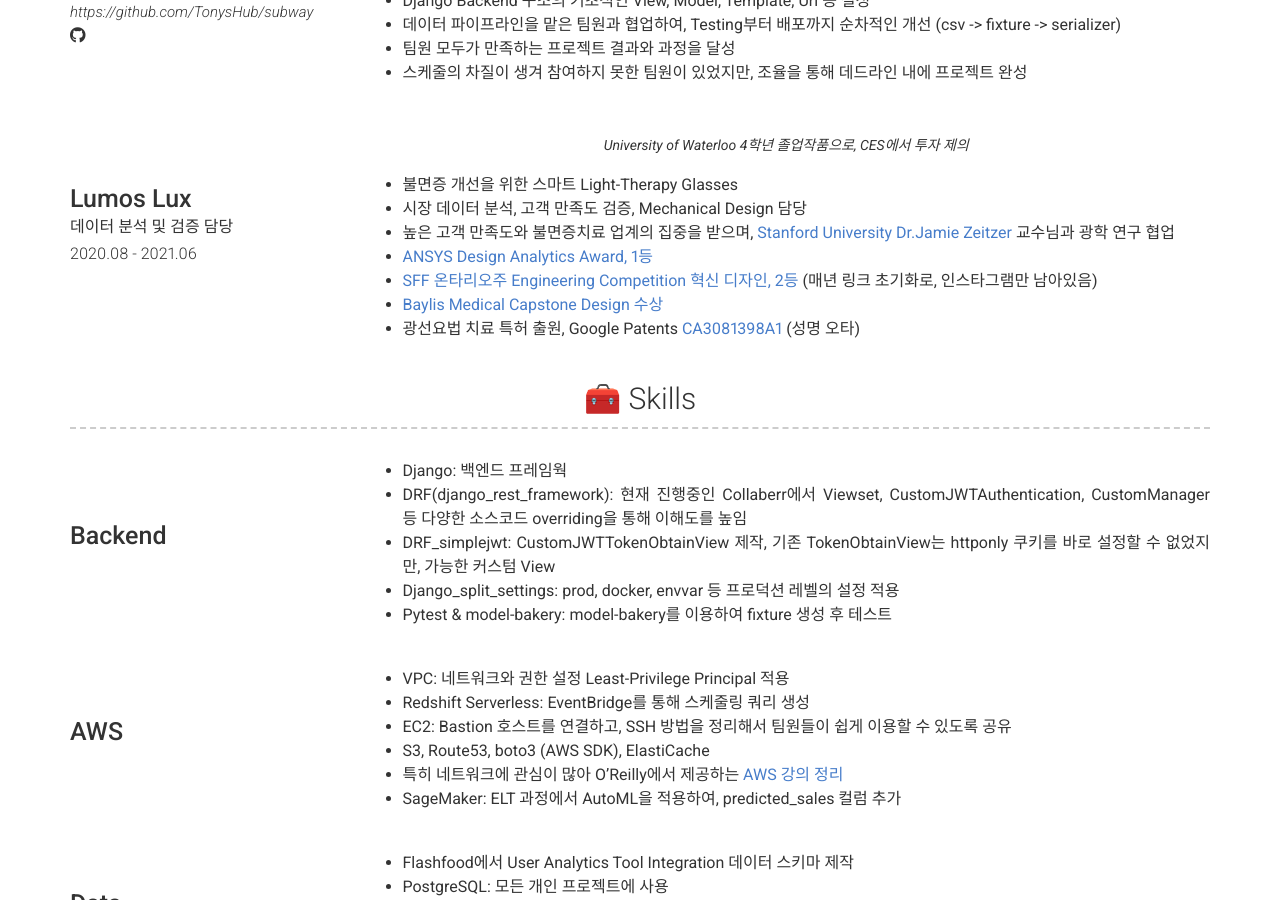
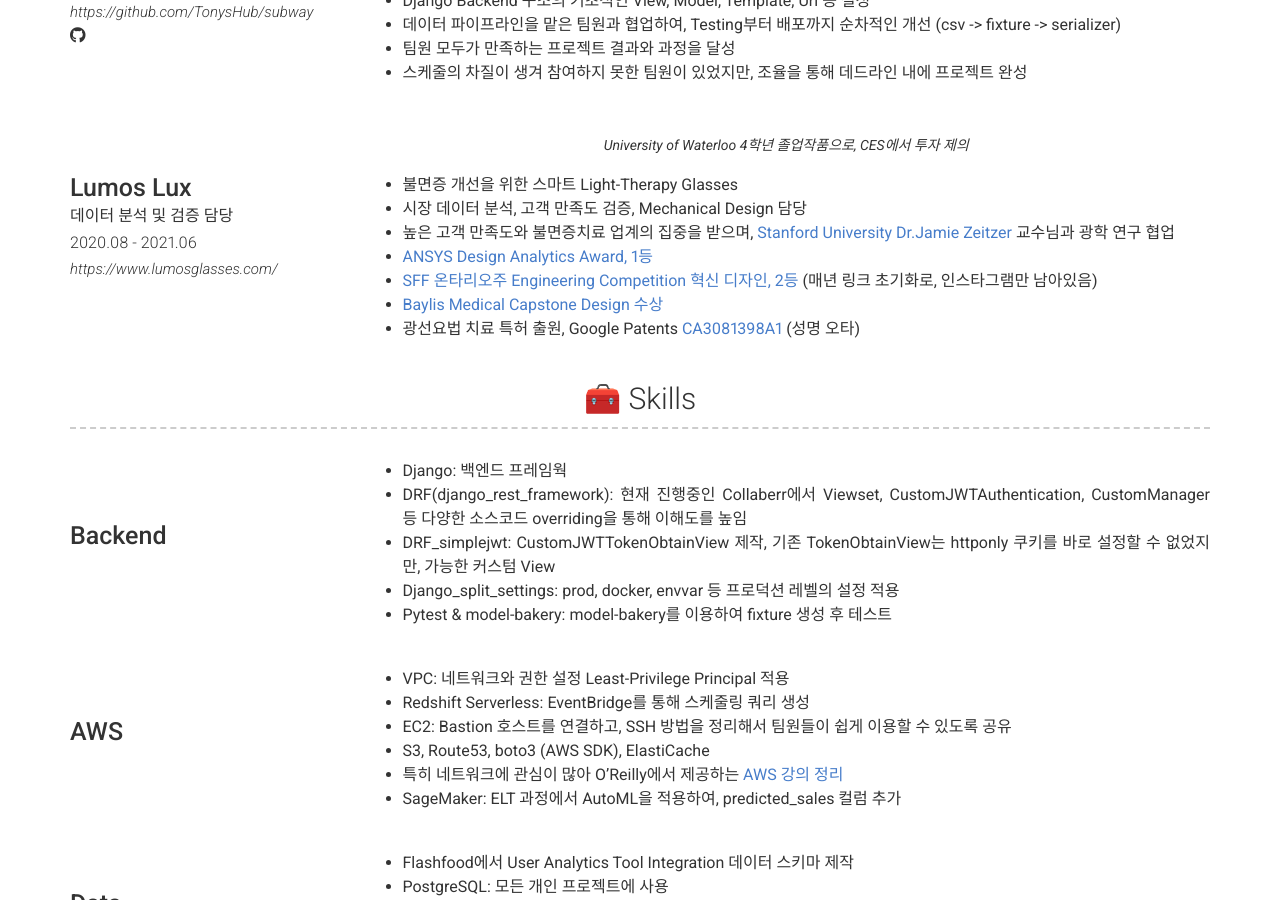
Before and after one commit to TonysHub/TonysHub.github.io, a Jekyll site: the page built from index.md, in a window 1280 px wide and 900 px high, scrolled down 1382 px. Built offline with Jekyll 4.4.1, drawn with Linux system fonts in a browser that asks for light colours; nearby versions of some CDN libraries; emoji names are drawn with the system emoji font; part of the change alters nothing that is shown.

Commit message:
Update _config.yml

```diff
--- a/_config.yml
+++ b/_config.yml
@@ -112,6 +112,7 @@ content:
       - layout: left
         title: Lumos Lux
         sub_title: 데이터 분석 및 검증 담당
+        link: https://www.lumosglasses.com/
         caption: 2020.08 - 2021.06
         quote: >
           University of Waterloo 4학년 졸업작품으로, CES에서 투자 제의
```
